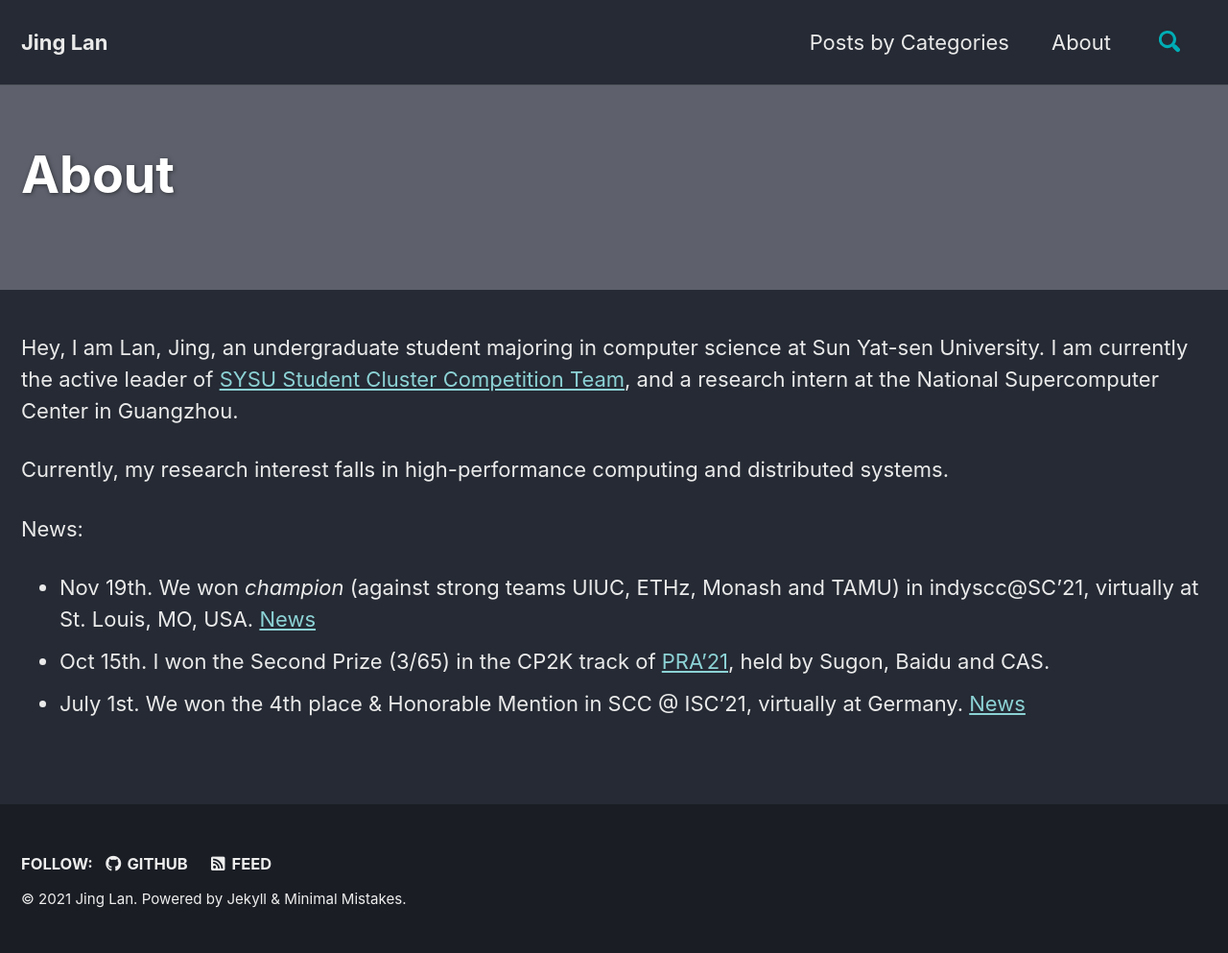
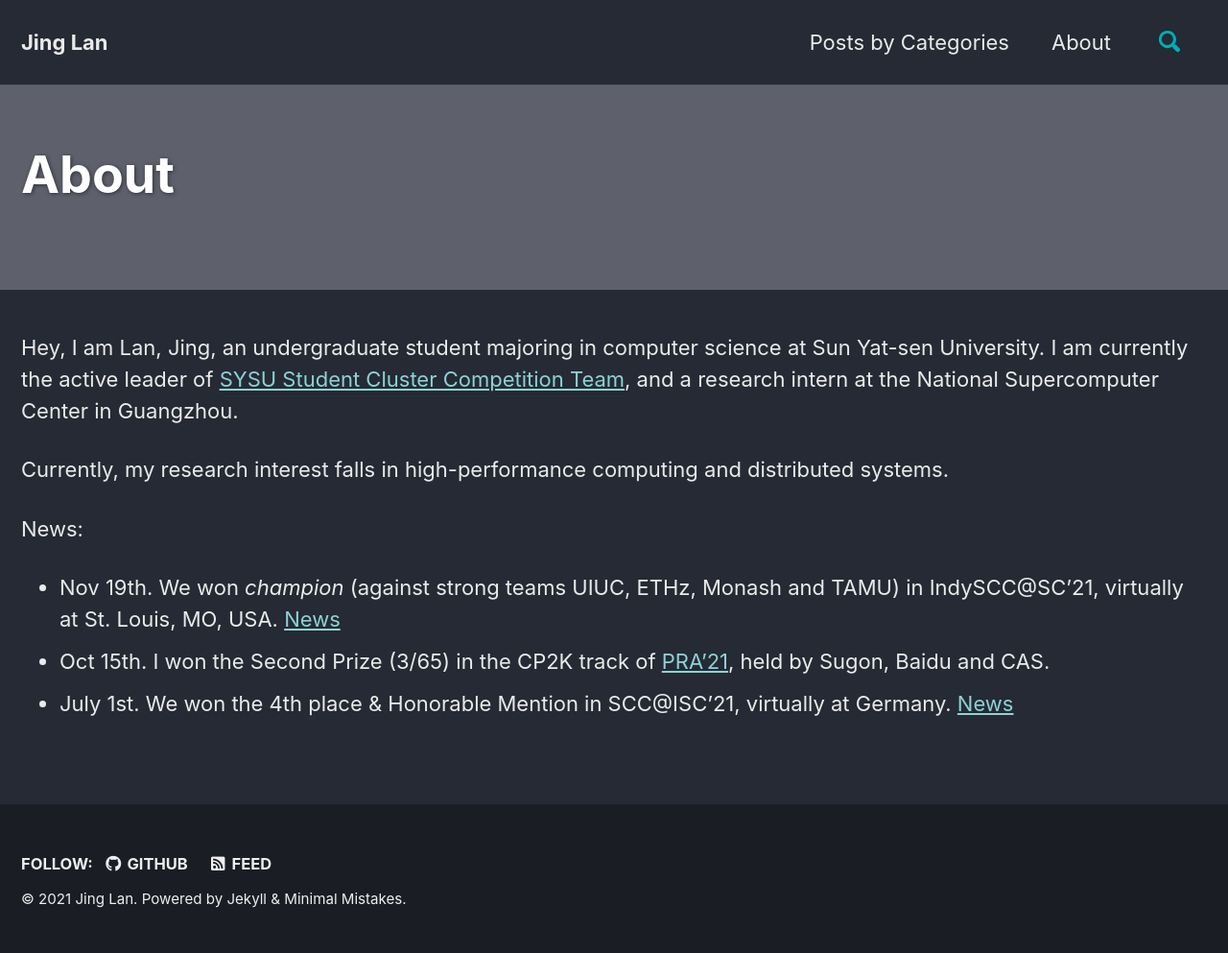
Before and after one commit to Lan-Jing/Lan-Jing.github.io, a Jekyll site: the page built from _pages/home.md, in a window 1280 px wide. Shown: the whole page at 96% size. Built offline with Jekyll 4.4.1, drawn with Linux system fonts in a browser that asks for light colours; cached includes are drawn as plain includes.

Commit message:
modify lines

```diff
--- a/_pages/home.md
+++ b/_pages/home.md
@@ -13,6 +13,6 @@ Currently, my research interest falls in high-performance computing and distribu
 
 News:
 
-* Nov 19th. We won *champion* (against strong teams UIUC, ETHz, Monash and TAMU) in indyscc@SC'21, virtually at St. Louis, MO, USA. [News](https://twitter.com/Supercomputing/status/1461712128180690951)
+* Nov 19th. We won *champion* (against strong teams UIUC, ETHz, Monash and TAMU) in IndySCC@SC'21, virtually at St. Louis, MO, USA. [News](https://twitter.com/Supercomputing/status/1461712128180690951)
 * Oct 15th. I won the Second Prize (3/65) in the CP2K track of [PRA'21](https://cas-pra.sugon.com/sugon/index2.html), held by Sugon, Baidu and CAS.
-* July 1st. We won the 4th place & Honorable Mention in SCC @ ISC'21, virtually at Germany. [News](https://www.hpcadvisorycouncil.com/events/student-cluster-competition/index.php)
+* July 1st. We won the 4th place & Honorable Mention in SCC@ISC'21, virtually at Germany. [News](https://www.hpcadvisorycouncil.com/events/student-cluster-competition/index.php)
```
